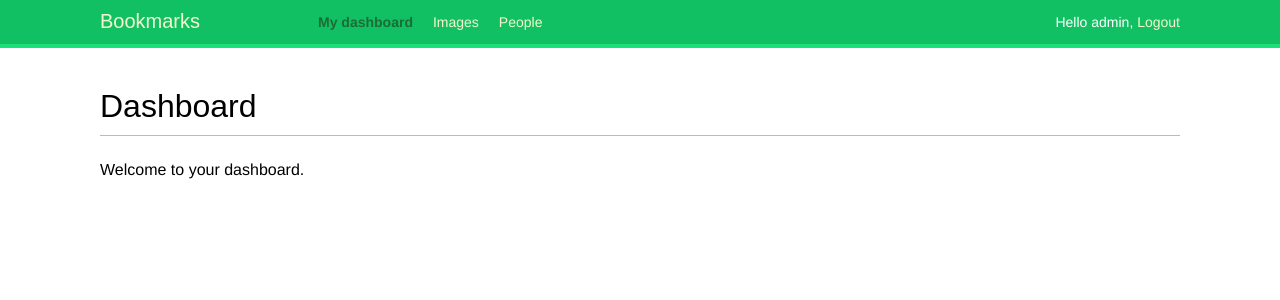
After one commit to aklesh-dev/Django_project, a Django app: page /account/ in a window 1280 px wide. The commit adds this page. Shown: the top 300 px of the page. Run offline with Django 4.2, Linux system fonts and the light colour scheme; a user stored in the database is signed in; some web fonts are replaced.

Commit message:
initial commit

```diff
--- /dev/null
+++ b/social_website/bookmarks/account/templates/account/dashboard.html
@@ -0,0 +1,10 @@
+{% extends 'base.html' %}
+
+{% block title %}
+    Dashboard
+{% endblock title %}
+
+{% block content %}
+    <h1>Dashboard</h1>
+    <p>Welcome to your dashboard.</p>
+{% endblock content %}
--- a/social_website/bookmarks/account/templates/base.html
+++ b/social_website/bookmarks/account/templates/base.html
@@ -13,6 +13,27 @@
 <body>
     <div id="header">
         <span class="logo">Bookmarks</span>
+        {% if request.user.is_authenticated %}
+            <ul class="menu">
+                <li class="selected" {% if section == "dashboard" %} {%endif%}>
+                    <a href="{% url 'dashboard' %}">My dashboard</a>
+                </li>
+                <li {% if section == "images" %} class = "selected" {% endif %}>
+                    <a href="#">Images</a>
+                </li>
+                <li {% if section == "people" %} class="selected" {%endif%}>
+                    <a href="#">People</a>
+                </li>
+            </ul>
+        {% endif %}
+        <span class="user">
+            {% if request.user.is_authenticated %}
+                Hello {{ request.user.first_name|default:request.user.username}},
+                <a href="{% url 'logout' %}">Logout</a>
+            {% else %}
+                <a href="{% url 'login' %}">Log-in</a>
+            {% endif %}
+        </span>
     </div>
 
     <div id="content">
--- a/social_website/bookmarks/account/urls.py
+++ b/social_website/bookmarks/account/urls.py
@@ -1,6 +1,14 @@
 from django.urls import path
+from django.contrib.auth import views as auth_views
 from . import views
 
 urlpatterns = [
-    path('login/', views.user_login, name='login'),
+    # previous login url
+    # path('login/', views.user_login, name='login'),
+
+    # login/logout urls
+    path('login/', auth_views.LoginView.as_view(), name='login'),
+    path('logout/', auth_views.LogoutView.as_view(), name='logout'),
+
+    path('',views.dashboard, name='dashboard'),
 ]
--- a/social_website/bookmarks/account/views.py
+++ b/social_website/bookmarks/account/views.py
@@ -2,6 +2,7 @@ from django.http import HttpResponse
 from django.shortcuts import render
 from django.contrib.auth import authenticate, login
 from .forms import LoginForm
+from django.contrib.auth.decorators import login_required
 
 def user_login(request):
     if request.method == 'POST':
@@ -20,3 +21,7 @@ def user_login(request):
     else:
         form = LoginForm()
     return render(request, 'account/login.html', {'form':form})
+
+@login_required
+def dashboard(request):
+    return render(request, 'account/dashboard.html',{'section':'dashboard'})
```
Also changed, not shown: social_website/bookmarks/account/templates/registration/logged_out.html (added, +13 -0 lines), social_website/bookmarks/account/templates/registration/login.html (added, +25 -0 lines), social_website/bookmarks/bookmarks/settings.py (+7 -0 lines), social_website/bookmarks/db.sqlite3.
